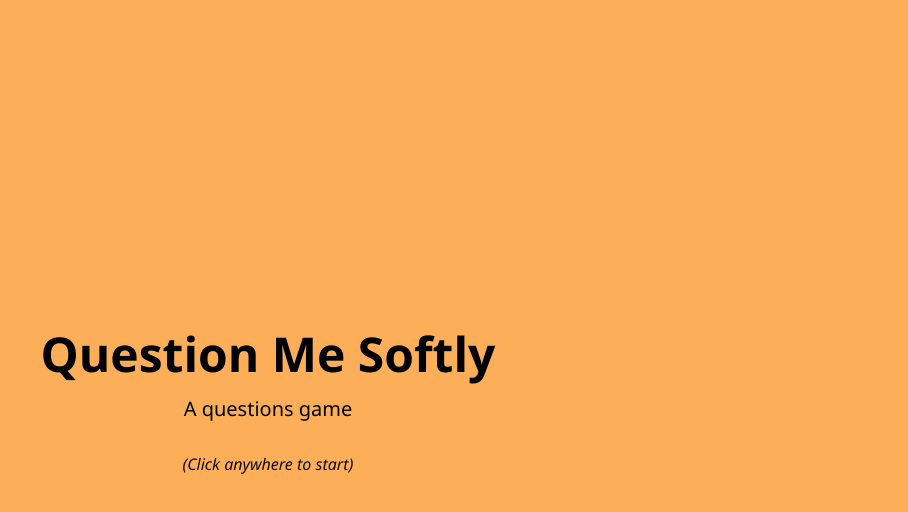
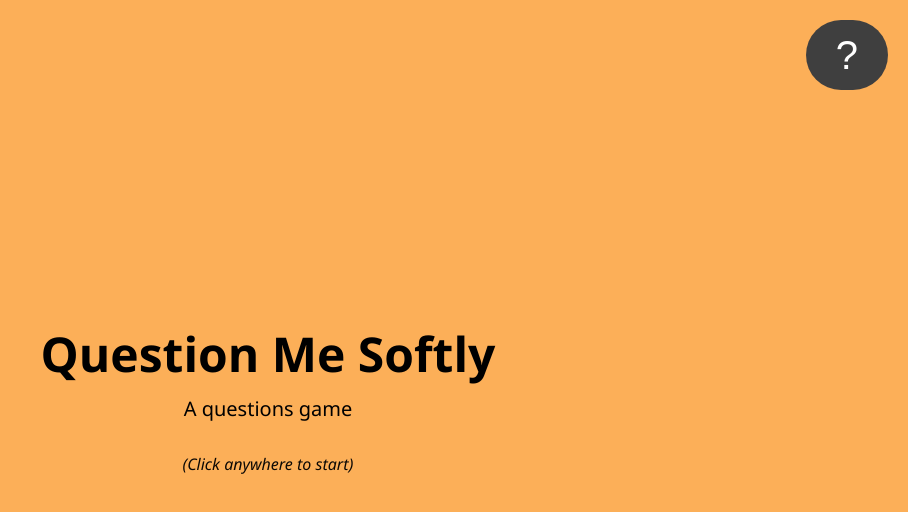
Before and after one commit to carlarsmendes/questionmesoftly_v2, a Next.js app in the folder question-me-softly/: page /play in a window 1280 px wide. Shown: the top 512 px of the page, without its empty margins (372-1280 px from the left). Built offline with nearby package versions, Linux system fonts and the light colour scheme.

Commit message:
feat: restore help modal and question mark toggle on play

```diff
--- a/question-me-softly/src/app/play/page.tsx
+++ b/question-me-softly/src/app/play/page.tsx
@@ -28,6 +28,8 @@ export default function PlayPage() {
     [],
   );
 
+  const [showHelp, setShowHelp] = useState(false);
+
   const [card, setCard] = useState<CardState>(() => {
     const openingColor = pickRandom(colorsData).color;
 
@@ -39,6 +41,10 @@ export default function PlayPage() {
   });
 
   const nextCard = useCallback(() => {
+    if (showHelp) {
+      return;
+    }
+
     const randomQuestion = pickRandom(questions as Question[]);
     const backgroundColor = colorByType.get(randomQuestion.type) ?? "#70FFBF";
 
@@ -48,7 +54,7 @@ export default function PlayPage() {
       backgroundColor,
       textColor: getContrastYIQ(backgroundColor),
     });
-  }, [colorByType]);
+  }, [colorByType, showHelp]);
 
   const onKeyDown = useCallback(
     (event: KeyboardEvent<HTMLElement>) => {
@@ -61,6 +67,44 @@ export default function PlayPage() {
   );
 
   return (
+    <>
+      <button
+        type="button"
+        className={`${styles.questionMark} ${showHelp ? styles.showModal : ""}`}
+        aria-label={showHelp ? "Close help" : "Open help"}
+        onClick={(event) => {
+          event.stopPropagation();
+          setShowHelp((value) => !value);
+        }}
+      >
+        {showHelp ? "x" : "?"}
+      </button>
+
+      {showHelp ? (
+        <section className={styles.helpModal} aria-live="polite">
+          <div className={styles.helpContent}>
+            <p>&ldquo;Most of us think about connection as something that happens to us.</p>
+            <p>But love and connection - These are actions.&rdquo;</p>
+            <br />
+            <p>
+              Propose doing this experiment with someone you&apos;ve always thought
+              was interesting but have yet to take the leap with, or your
+              significant other.
+            </p>
+            <br />
+            <p>Skip the fancy dinner.</p>
+            <p>
+              Instead, grab a bottle of wine and make the choice to commit to
+              the magic of the questions. Allow the vulnerability of the answers
+              to carry you closer together, and revel in the soul-deep
+              connection that can ensue.
+            </p>
+            <br />
+            <p>Take action.</p>
+          </div>
+        </section>
+      ) : null}
+
       <main
         className={styles.stage}
         onClick={nextCard}
@@ -68,7 +112,10 @@ export default function PlayPage() {
         role="button"
         tabIndex={0}
         aria-label="Show next question"
-      style={{ backgroundColor: card.backgroundColor, color: card.textColor }}
+        style={{
+          backgroundColor: card.backgroundColor,
+          color: card.textColor,
+        }}
       >
         <article className={styles.card}>
           {card.started && card.question ? (
@@ -85,5 +132,6 @@ export default function PlayPage() {
           )}
         </article>
       </main>
+    </>
   );
 }
--- a/question-me-softly/src/app/play/play.module.css
+++ b/question-me-softly/src/app/play/play.module.css
@@ -57,9 +57,70 @@
   letter-spacing: 0.08em;
 }
 
+.questionMark {
+  font-size: 2.5rem;
+  border-radius: 4rem;
+  background-color: #3f3f3f;
+  color: #fff;
+  padding: 15px 30px;
+  position: fixed;
+  right: 0;
+  top: 0;
+  margin: 20px;
+  z-index: 4;
+  text-align: center;
+  cursor: pointer;
+  border: 0;
+  line-height: 1;
+}
+
+.showModal {
+  border-radius: 0;
+  margin: 0;
+  text-align: right;
+}
+
+.helpModal {
+  display: flex;
+  background-color: #3f3f3f;
+  width: 100vw;
+  min-height: 100svh;
+  z-index: 3;
+  color: #fff;
+  position: fixed;
+  inset: 0;
+  padding: 0 20px;
+  margin: 0 auto;
+  font-size: 18px;
+  font-weight: 400;
+  line-height: 1.7rem;
+  flex-direction: column;
+  justify-content: center;
+  align-items: center;
+}
+
+.helpContent {
+  max-width: 70vw;
+  margin: 0 auto;
+  text-align: left;
+  padding-top: 40px;
+}
+
 @media (max-width: 768px) {
   .card {
     max-width: 85vw;
     padding: 5rem 0;
   }
+
+  .helpModal {
+    height: auto;
+    padding: 50px 20px;
+    line-height: 1.7rem;
+  }
+
+  .helpContent {
+    max-width: 95vw;
+    font-size: 22px;
+    line-height: 28px;
+  }
 }
```
Lines whose indentation alone changed are shown as unchanged.
